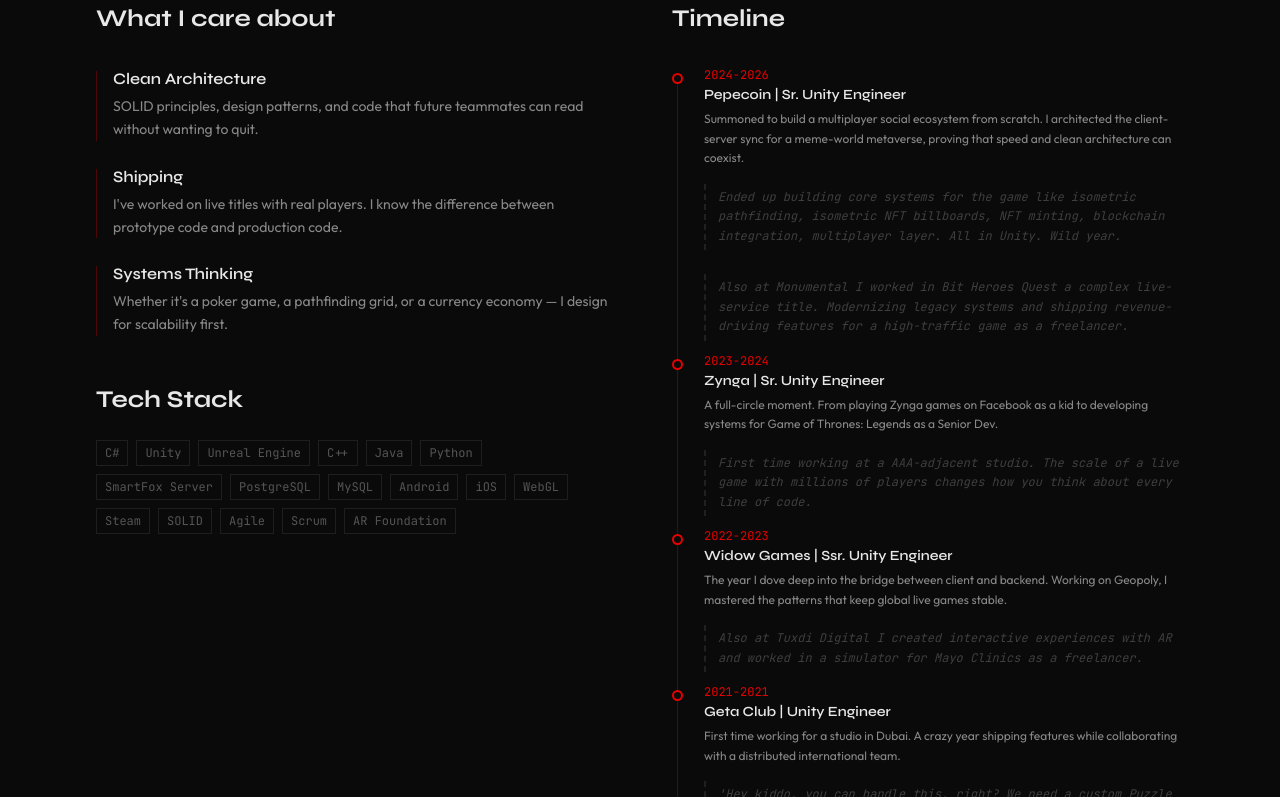
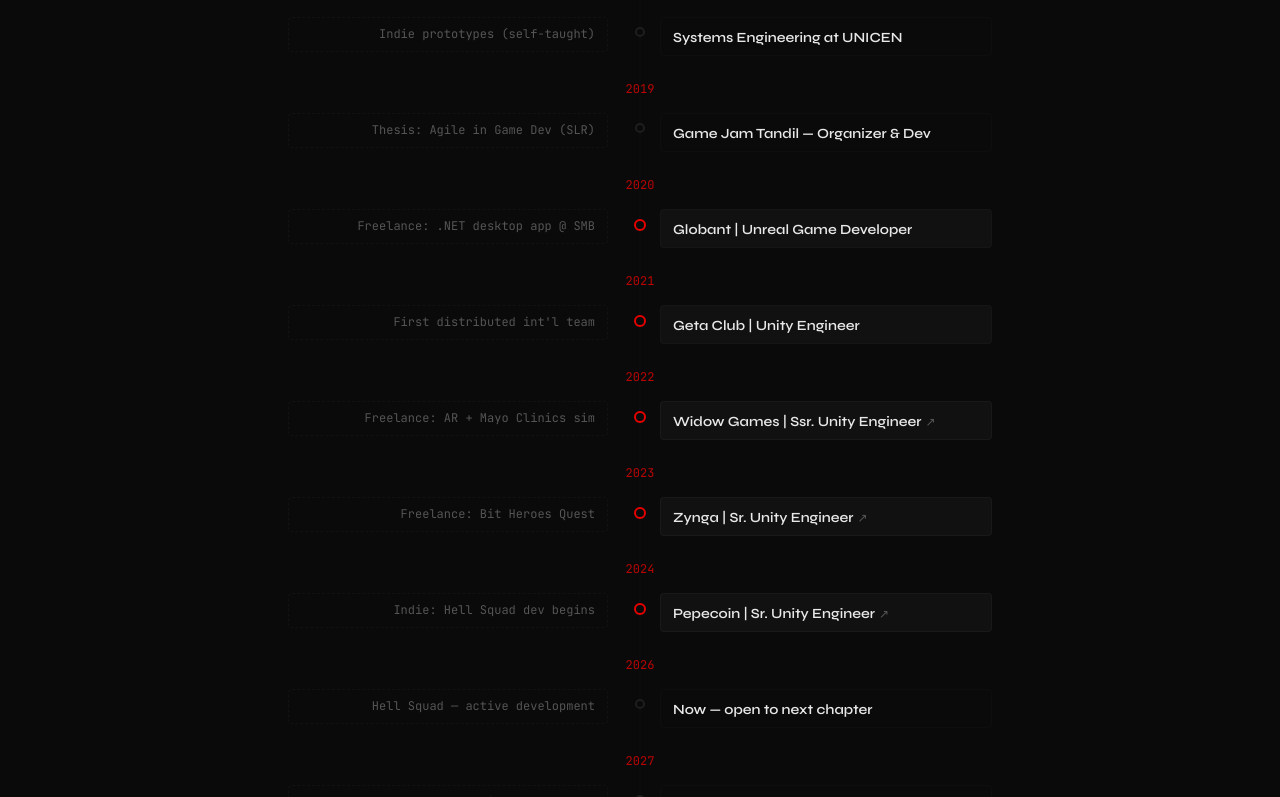
Before and after one commit to FedeJIS/gamedev-portfolio, a Next.js app: page /about in a window 1280 px wide. Shown: the part 483-1280 px from the top of the page. Built offline with nearby package versions, Linux system fonts and the light colour scheme.

Commit message:
[U] Updated about page with main timeline

```diff
--- a/app/about/page.tsx
+++ b/app/about/page.tsx
@@ -1,230 +1,294 @@
-export default function AboutPage() {
-  const timeline: (
-    | { type: "job"; year: string; title: string; description: string }
-    | { type: "note"; text: string }
-  )[] = [
+"use client";
+
+import { useState } from "react";
+
+type JobEntry = {
+  type: "job";
+  year: string;
+  title: string;
+  description: string;
+  note?: string;
+  side?: { title: string; desc: string };
+  linkHref?: string;
+};
+
+type YearMarker = {
+  type: "year";
+  year: string;
+};
+
+type TimelineEntry = JobEntry | YearMarker;
+
+const timeline: TimelineEntry[] = [
+  { type: "year", year: "2014" },
   {
     type: "job",
-      year: "2024-2026",
-      title: "Pepecoin | Sr. Unity Engineer",
-      description:
-        "Summoned to build a multiplayer social ecosystem from scratch. I architected the client-server sync for a meme-world metaverse, proving that speed and clean architecture can coexist.",
-    },
-    {
-      type: "note",
-      text: "Ended up building core systems for the game like isometric pathfinding, isometric NFT billboards, NFT minting, blockchain integration, multiplayer layer. All in Unity. Wild year.",
-    },
-    {
-      type:"note",
-      text: "Also at Monumental I worked in Bit Heroes Quest a complex live-service title. Modernizing legacy systems and shipping revenue-driving features for a high-traffic game as a freelancer."
-    },
-    {
-      type: "job",
-      year: "2023-2024",
-      title: "Zynga | Sr. Unity Engineer",
-      description:
-        "A full-circle moment. From playing Zynga games on Facebook as a kid to developing systems for Game of Thrones: Legends as a Senior Dev.",
-    },
-    {
-      type: "note",
-      text: "First time working at a AAA-adjacent studio. The scale of a live game with millions of players changes how you think about every line of code.",
-    },
-    {
-      type: "job",
-      year: "2022-2023",
-      title: "Widow Games | Ssr. Unity Engineer",
-      description:
-        "The year I dove deep into the bridge between client and backend. Working on Geopoly, I mastered the patterns that keep global live games stable.",
-    },
-    {
-      type: "note",
-      text: "Also at Tuxdi Digital I created interactive experiences with AR and worked in a simulator for Mayo Clinics as a freelancer.",
-    },
-    {
-      type: "job",
-      year: "2021-2021",
-      title: "Geta Club | Unity Engineer",
-      description:
-        "First time working for a studio in Dubai. A crazy year shipping features while collaborating with a distributed international team.",
-    },
-    {
-      type: "note",
-      text: "'Hey kiddo, you can handle this, right? We need a custom Puzzle Editor built from scratch.' I built it and I realized I could hold my own in any global team.",
-    },
-    {
-      type: "job",
-      year: "2020-2021",
-      title: "Globant | Unreal Game Developer",
-      description:
-        "The 'Hello World' of my professional career. Led an internal demo from scratch in Unreal Engine. Finally, I wasn't just making games, I was a Game Developer.",
-    },
-    {
-      type: "note",
-      text: "Also shipped a secure .NET desktop app at SMB. Full stack before I even knew what that meant.",
-    },
-    {
-      type: "job",
-      year: "2019",
-      title: "Game Jam Tandil — Organizer & Dev",
-      description:
-        "Organized and competed in Game Jam Tandil 2019. Built a complete game in 48 hours and helped run the whole event.",
-    },
-    {
-      type: "note",
-      text: "Organizing a jam teaches you more about game dev than any tutorial ever could.",
-    },
-    {
-      type: "job",
-      year: "2016",
-      title: "Systems Engineering at UNICEN",
-      description:
-        "Started my degree with a single goal: becoming a professional game dev. My thesis was a Systematic Literature Review of Agile methodologies in Game Development.",
-    },
-    {
-      type: "note",
-      text: "I made a deal with myself: every project, when possible, had to be a game. I wasn't just studying; I was building the foundation of my career in secret.",
-    },
-    {
-      type: "job",
-      year: "2014",
+    year: "",
     title: "The Spark",
     description:
       "Watched 'Indie Game: The Movie' and it changed everything. I realized games weren't just magic, they were systems I could build. Haven't stopped since.",
   },
+  { type: "year", year: "2016" },
+  {
+    type: "job",
+    year: "",
+    title: "Systems Engineering at UNICEN",
+    description:
+      "Started my degree with a single goal: becoming a professional game dev. My thesis was a Systematic Literature Review of Agile methodologies in Game Development.",
+    note: "I made a deal with myself: every project, when possible, had to be a game. I wasn't just studying; I was building the foundation of my career in secret.",
+    side: {
+      title: "Indie prototypes (self-taught)",
+      desc: "Unity from scratch, nights and weekends. Dozens of abandoned prototypes that taught more than any class.",
+    },
+  },
+  { type: "year", year: "2019" },
+  {
+    type: "job",
+    year: "",
+    title: "Game Jam Tandil — Organizer & Dev",
+    description:
+      "Organized and competed in Game Jam Tandil 2019. Built a complete game in 48 hours and helped run the whole event.",
+    note: "Organizing a jam teaches you more about game dev than any tutorial ever could.",
+    side: {
+      title: "Thesis: Agile in Game Dev (SLR)",
+      desc: "Systematic Literature Review on Agile methodologies applied to game development.",
+    },
+  },
+  { type: "year", year: "2020" },
+  {
+    type: "job",
+    year: "",
+    title: "Globant | Unreal Game Developer",
+    description:
+      "The 'Hello World' of my professional career. Led an internal demo from scratch in Unreal Engine. Finally, I wasn't just making games, I was a Game Developer.",
+    note: "Also shipped a secure .NET desktop app at SMB. Full stack before I even knew what that meant.",
+    side: {
+      title: "Freelance: .NET desktop app @ SMB",
+      desc: "Built and shipped a secure internal desktop application. First taste of full-stack outside game dev.",
+    },
+  },
+  { type: "year", year: "2021" },
+  {
+    type: "job",
+    year: "",
+    title: "Geta Club | Unity Engineer",
+    description:
+      "First time working for a studio in Dubai. A crazy year shipping features while collaborating with a distributed international team.",
+    note: "'Hey kiddo, you can handle this, right? We need a custom Puzzle Editor built from scratch.' I built it and I realized I could hold my own in any global team.",
+    side: {
+      title: "First distributed int'l team",
+      desc: "Collaborating across timezones and cultures. Learned to communicate clearly and ship reliably without being in the same room.",
+    },
+  },
+  { type: "year", year: "2022" },
+  {
+    type: "job",
+    year: "",
+    title: "Widow Games | Ssr. Unity Engineer",
+    description:
+      "The year I dove deep into the bridge between client and backend. Working on Geopoly, I mastered the patterns that keep global live games stable.",
+    side: {
+      title: "Freelance: AR + Mayo Clinics sim",
+      desc: "Built interactive AR experiences and a medical training simulator for Mayo Clinics at Tuxdi Digital.",
+    },
+    linkHref: "/projects/geopoly",
+  },
+  { type: "year", year: "2023" },
+  {
+    type: "job",
+    year: "",
+    title: "Zynga | Sr. Unity Engineer",
+    description:
+      "A full-circle moment. From playing Zynga games on Facebook as a kid to developing systems for Game of Thrones: Legends as a Senior Dev.",
+    note: "First time working at a AAA-adjacent studio. The scale of a live game with millions of players changes how you think about every line of code.",
+    side: {
+      title: "Freelance: Bit Heroes Quest",
+      desc: "Modernized legacy systems and shipped revenue-driving features for Monumental's high-traffic live-service title.",
+    },
+    linkHref: "/projects/zynga",
+  },
+  { type: "year", year: "2024" },
+  {
+    type: "job",
+    year: "",
+    title: "Pepecoin | Sr. Unity Engineer",
+    description:
+      "Summoned to build a multiplayer social ecosystem from scratch. I architected the client-server sync for a meme-world metaverse, proving that speed and clean architecture can coexist.",
+    note: "Ended up building core systems: isometric pathfinding, isometric NFT billboards, NFT minting, blockchain integration, multiplayer layer. All in Unity. Wild year.",
+    side: {
+      title: "Indie: Hell Squad dev begins",
+      desc: "Started serious development on Hell Squad, a bizarro multiversal roguelite top-down shooter. Full GDD, systems design, complete rework.",
+    },
+    linkHref: "/projects/pepecoin",
+  },
+  { type: "year", year: "2026" },
+  {
+    type: "job",
+    year: "",
+    title: "Now — open to next chapter",
+    description:
+      "Open to freelance projects and interesting full-time opportunities. 6 years of live-service, AAA-adjacent, and indie experience — ready to bring that to something new.",
+    side: {
+      title: "Hell Squad — active development",
+      desc: "Actively building Hell Squad alongside professional work. Characters, zones, ability kits — the whole thing.",
+    },
+  },
+  { type: "year", year: "2027" },
+  {
+    type: "job",
+    year: "",
+    title: "Now — open to next chapter",
+    description:
+      "Open to freelance projects and interesting full-time opportunities. 6 years of live-service, AAA-adjacent, and indie experience — ready to bring that to something new.",
+    side: {
+      title: "Hell Squad — active development",
+      desc: "Actively building Hell Squad alongside professional work. Characters, zones, ability kits — the whole thing.",
+    },
+  },
 ];
 
+function JobNode({ entry }: { entry: JobEntry }) {
+  const [open, setOpen] = useState(false);
+  const [sideOpen, setSideOpen] = useState(false);
+  const isMajor = !!entry.linkHref || ["Globant | Unreal Game Developer", "Geta Club | Unity Engineer", "Widow Games | Ssr. Unity Engineer", "Zynga | Sr. Unity Engineer", "Pepecoin | Sr. Unity Engineer"].includes(entry.title);
+
   return (
-    <div className="max-w-6xl mx-auto px-8 pt-32 pb-24">
-      {/* Header */}
-      <div className="mb-16">
-        <p className="font-mono text-xs text-accent tracking-widest uppercase mb-3">
-          // Who I am
+    <div className="relative flex items-start" style={{ minHeight: "48px" }}>
+      {/* Left side branch */}
+      {entry.side && (
+        <div className="w-[calc(50%-20px)] pr-3 flex justify-end">
+          <div
+            className="border border-dashed border-border/40 rounded cursor-pointer w-full max-w-xs"
+            onClick={() => setSideOpen((s) => !s)}
+          >
+            <div className="px-3 py-2">
+              <p className="font-mono text-xs text-muted text-right leading-snug">
+                {entry.side.title}
               </p>
-        <h1 className="font-display font-bold text-5xl md:text-7xl text-text mb-8">
-          About Me
-        </h1>
-        <div className="max-w-2xl">
-          <p className="font-body text-text-dim text-lg leading-relaxed mb-4">
-            Software Engineer from Argentina. I specialize in
-            Unity & C#. Designing scalable gameplay systems,
-            robust live-service infrastructures, and the
-            kind of tools that make a whole team faster.
-          </p>
-          <p className="font-body text-text-dim text-lg leading-relaxed">
-           From indie prototypes to global live-services, I’ve shipped on every platform.
-           I believe in code that is as pragmatic as it is clean, and as intuitive as it is powerful.
+            </div>
+            <div
+              className="overflow-hidden transition-all duration-300"
+              style={{ maxHeight: sideOpen ? "200px" : "0px" }}
+            >
+              <div className="px-3 pb-2 border-t border-dashed border-border/30">
+                <p className="font-mono text-xs text-muted/60 italic leading-relaxed mt-2 text-right">
+                  {entry.side.desc}
                 </p>
               </div>
             </div>
-
-      {/* Two col */}
-      <div className="grid grid-cols-1 md:grid-cols-2 gap-16 mb-24">
-        {/* Left col — values + stack */}
-        <div>
-          <h2 className="font-display font-bold text-2xl text-text mb-8">
-            What I care about
-          </h2>
-          <div className="flex flex-col gap-6 mb-12">
-            {[
-              {
-                title: "Clean Architecture",
-                body: "SOLID principles, design patterns, and code that future teammates can read without wanting to quit.",
-              },
-              {
-                title: "Shipping",
-                body: "I've worked on live titles with real players. I know the difference between prototype code and production code.",
-              },
-              {
-                title: "Systems Thinking",
-                body: "Whether it's a poker game, a pathfinding grid, or a currency economy — I design for scalability first.",
-              },
-            ].map(({ title, body }) => (
-              <div key={title} className="flex gap-4">
-                <span className="w-px bg-accent/30 flex-shrink-0 mt-1" />
-                <div>
-                  <p className="font-display font-semibold text-text mb-1">{title}</p>
-                  <p className="font-body text-sm text-text-dim leading-relaxed">{body}</p>
           </div>
         </div>
-            ))}
+      )}
+
+      {/* Spacer if no side */}
+      {!entry.side && <div className="w-[calc(50%-20px)]" />}
+
+      {/* Center dot */}
+      <div className="flex-shrink-0 w-10 flex justify-center pt-2.5 z-10">
+        <div
+          className={`rounded-full border-2 ${
+            isMajor
+              ? "w-3 h-3 border-accent bg-bg"
+              : "w-2.5 h-2.5 border-border bg-bg"
+          }`}
+        />
       </div>
 
-          <h2 className="font-display font-bold text-2xl text-text mb-6">
-            Tech Stack
-          </h2>
-          <div className="flex flex-wrap gap-2">
-            {[
-              "C#", "Unity", "Unreal Engine", "C++", "Java", "Python",
-              "SmartFox Server", "PostgreSQL", "MySQL",
-              "Android", "iOS", "WebGL", "Steam",
-              "SOLID", "Agile", "Scrum", "AR Foundation",
-            ].map((skill) => (
-              <span
-                key={skill}
-                className="font-mono text-xs text-muted border border-border px-2 py-1 hover:border-accent/40 hover:text-text-dim transition-colors"
+      {/* Right main node */}
+      <div className="w-[calc(50%-20px)] pl-0">
+        <div
+          className={`border rounded cursor-pointer transition-colors ${
+            entry.linkHref
+              ? "border-border/60 bg-surface hover:border-accent/40"
+              : isMajor
+              ? "border-border/40 bg-surface"
+              : "border-border/20 bg-transparent"
+          }`}
+          onClick={() => setOpen((o) => !o)}
         >
-                {skill}
+          <div className="px-3 py-2">
+            <span className="font-mono text-xs text-accent block mb-0.5">
+              {entry.year}
             </span>
-            ))}
+            <p className="font-display font-semibold text-sm text-text leading-snug flex items-center gap-1">
+              {entry.linkHref ? (
+                <a
+                  href={entry.linkHref}
+                  className="hover:text-accent transition-colors"
+                  onClick={(e) => e.stopPropagation()}
+                >
+                  {entry.title}
+                </a>
+              ) : (
+                entry.title
+              )}
+              {entry.linkHref && (
+                <span className="text-muted text-xs font-normal">↗</span>
+              )}
+            </p>
+          </div>
+          <div
+            className="overflow-hidden transition-all duration-300"
+            style={{ maxHeight: open ? "400px" : "0px" }}
+          >
+            <div className="px-3 pb-3 border-t border-border/20">
+              <p className="font-body text-xs text-text-dim leading-relaxed mt-2">
+                {entry.description}
+              </p>
+              {entry.note && (
+                <div className="border-l-2 border-dashed border-muted/30 pl-3 mt-3">
+                  <p className="font-mono text-xs text-muted/70 italic leading-relaxed">
+                    {entry.note}
+                  </p>
+                </div>
+              )}
             </div>
           </div>
-
-        {/* Right col — timeline */}
-        <div>
-          <h2 className="font-display font-bold text-2xl text-text mb-8">
-            Timeline
-          </h2>
-
-          <div className="relative">
-            {/* Continuous vertical line */}
-            <div className="absolute left-[5px] top-3 bottom-3 w-px bg-border" />
-
-            <div className="flex flex-col">
-              {timeline.map((item, i) => {
-                if (item.type === "job") {
-                  return (
-                    <div key={i} className="relative flex gap-5">
-                      {/* Dot node */}
-                      <div className="flex-shrink-0 w-3 pt-1.5 z-10">
-                        <div className="w-[11px] h-[11px] rounded-full border-2 border-accent bg-bg" />
         </div>
-                      {/* Content */}
-                      <div className="pb-1">
-                        <span className="font-mono text-xs text-accent block mb-0.5">
-                          {item.year}
-                        </span>
-                        <p className="font-display font-semibold text-sm text-text mb-1">
-                          {item.title}
-                        </p>
-                        <p className="font-body text-xs text-text-dim leading-relaxed">
-                          {item.description}
-                        </p>
       </div>
     </div>
   );
 }
 
-                // Interstitial note between jobs
+export default function AboutPage() {
   return (
-                  <div key={i} className="relative flex gap-5 py-3">
-                    {/* Empty space to align with the line */}
-                    <div className="flex-shrink-0 w-3" />
-                    {/* Note bubble */}
-                    <div className="border-l-2 border-dashed border-muted/30 pl-3 py-1">
-                      <p className="font-mono text-xs text-muted/70 italic leading-relaxed">
-                        {item.text}
+    <div className="max-w-3xl mx-auto px-8 pt-32 pb-24">
+      {/* Header */}
+      <div className="mb-16 text-center">
+        <p className="font-mono text-xs text-accent tracking-widest uppercase mb-3">
+          // Career
+        </p>
+        <h1 className="font-display font-bold text-5xl md:text-7xl text-text mb-6">
+          Timeline
+        </h1>
+        <p className="font-body text-text-dim text-base leading-relaxed max-w-xl mx-auto">
+          From watching a documentary that changed my life to shipping multiplayer metaverses — click any node to expand.
         </p>
       </div>
+
+      {/* Timeline */}
+      <div className="relative">
+        {/* Spine */}
+        <div className="absolute left-1/2 top-0 bottom-0 w-px bg-border/30 -translate-x-1/2" />
+
+        <div className="flex flex-col gap-3">
+          {timeline.map((entry, i) => {
+            if (entry.type === "year") {
+              return (
+                <div key={i} className="relative flex justify-center z-10 py-1">
+                  <span className="font-mono text-xs text-accent/80 bg-bg px-2">
+                    {entry.year}
+                  </span>
                 </div>
               );
+            }
+            return <JobNode key={i} entry={entry} />;
           })}
-            </div>
-          </div>
         </div>
       </div>
 
       {/* CTA */}
-      <div className="border border-border bg-surface p-8 md:p-12 flex flex-col md:flex-row items-start md:items-center justify-between gap-6">
+      <div className="border border-border bg-surface p-8 md:p-12 flex flex-col md:flex-row items-start md:items-center justify-between gap-6 mt-24">
         <div>
           <p className="font-display font-bold text-2xl text-text mb-2">
             Want to work together?
```
Lines whose indentation alone changed are shown as unchanged.
